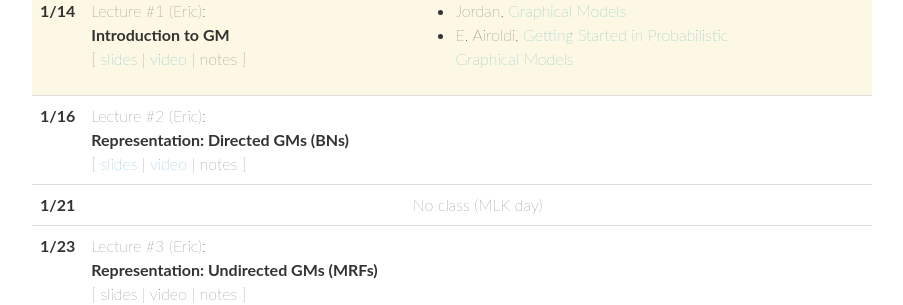
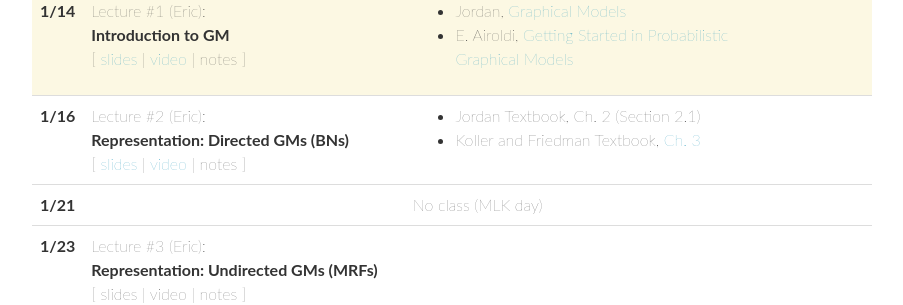
Before and after one commit to sailinglab/pgm-spring-2019, a Jekyll site: the page built from _pages/lectures.md, in a window 1280 px wide and 900 px high. Shown: the part 264-569 px from the top of the window, without its empty margins (188-1091 px from the left). Built offline with Jekyll 4.4.1, drawn with Linux system fonts in a browser that asks for light colours; nearby versions of some CDN libraries; comment, search, counter and statistics services are not loaded; some of the changed lines change nothing that is shown.

Commit message:
Add links to readings for lectures 1-2

```diff
--- a/_data/lectures.yml
+++ b/_data/lectures.yml
@@ -8,8 +8,8 @@
   video: "https://scs.hosted.panopto.com/Panopto/Pages/Viewer.aspx?id=bab0b8be-a86f-4a46-9dae-a9d0012950cb"
   notes:
   readings:
-    - Jordan, <a href="#" target="_blank">Graphical Models</a>
-    - E. Airoldi, <a href="#" target="_blank">Getting Started in Probabilistic Graphical Models</a>
+    - Jordan, <a href="https://www.cs.cmu.edu/~epxing/Class/10708-17/reading/graphical_model_Jordan.pdf" target="_blank">Graphical Models</a>
+    - E. Airoldi, <a href="https://dash.harvard.edu/bitstream/handle/1/2757496/Airoldi_GettingStarted.pdf" target="_blank">Getting Started in Probabilistic Graphical Models</a>
   logistics:
 
 - date: 1/16
@@ -20,6 +20,8 @@
   video: "https://scs.hosted.panopto.com/Panopto/Pages/Viewer.aspx?id=388ec3f4-de78-4f5e-b5ca-a9d001296630"
   notes:
   readings:
+    - Jordan Textbook, Ch. 2 (Section 2.1)
+    - Koller and Friedman Textbook, <a href="https://www.cs.cmu.edu/~epxing/Class/10708-17/readings/Ch%203.pdf" target="_blank">Ch. 3</a>
   logistics:
 
 - date: 1/21
```
